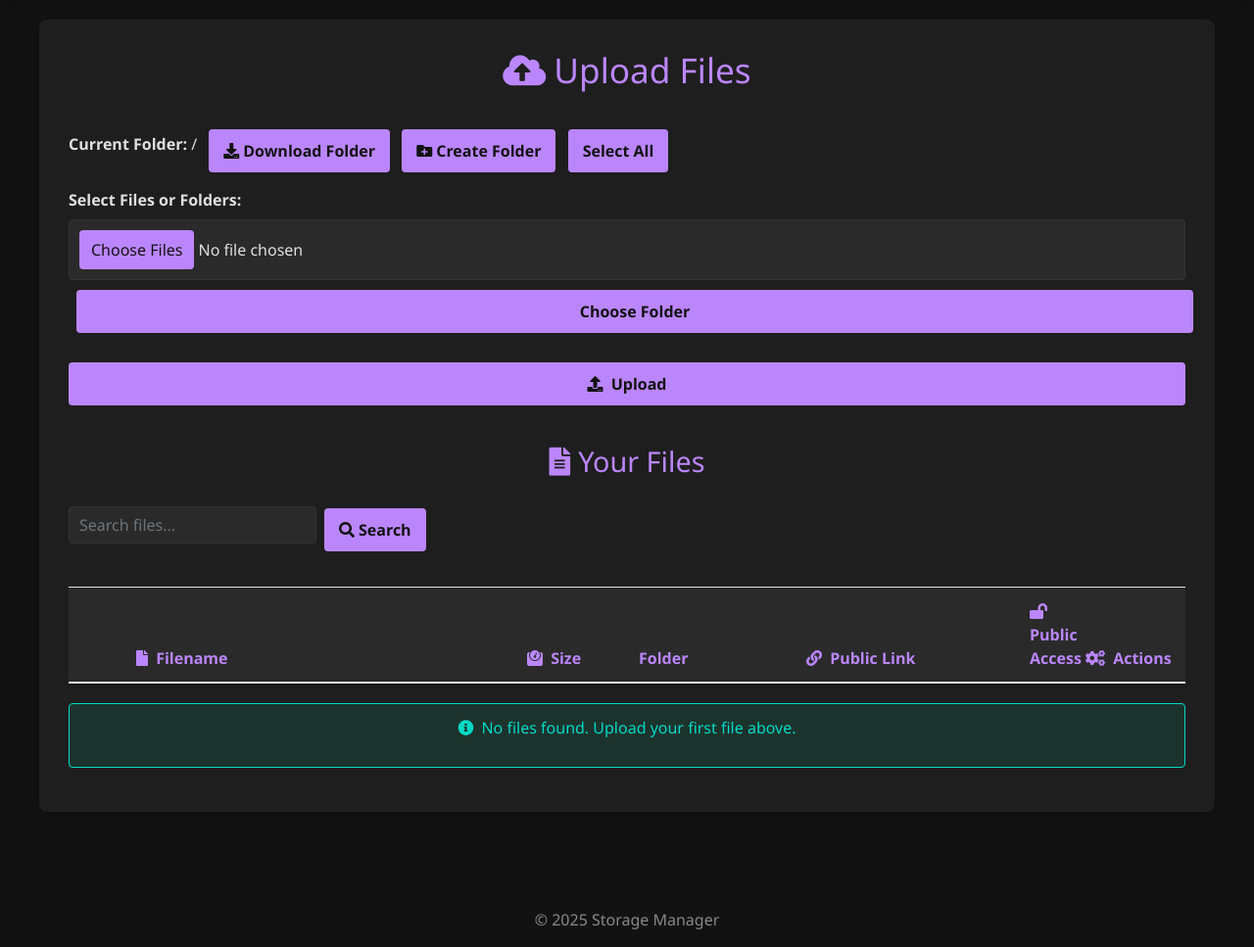
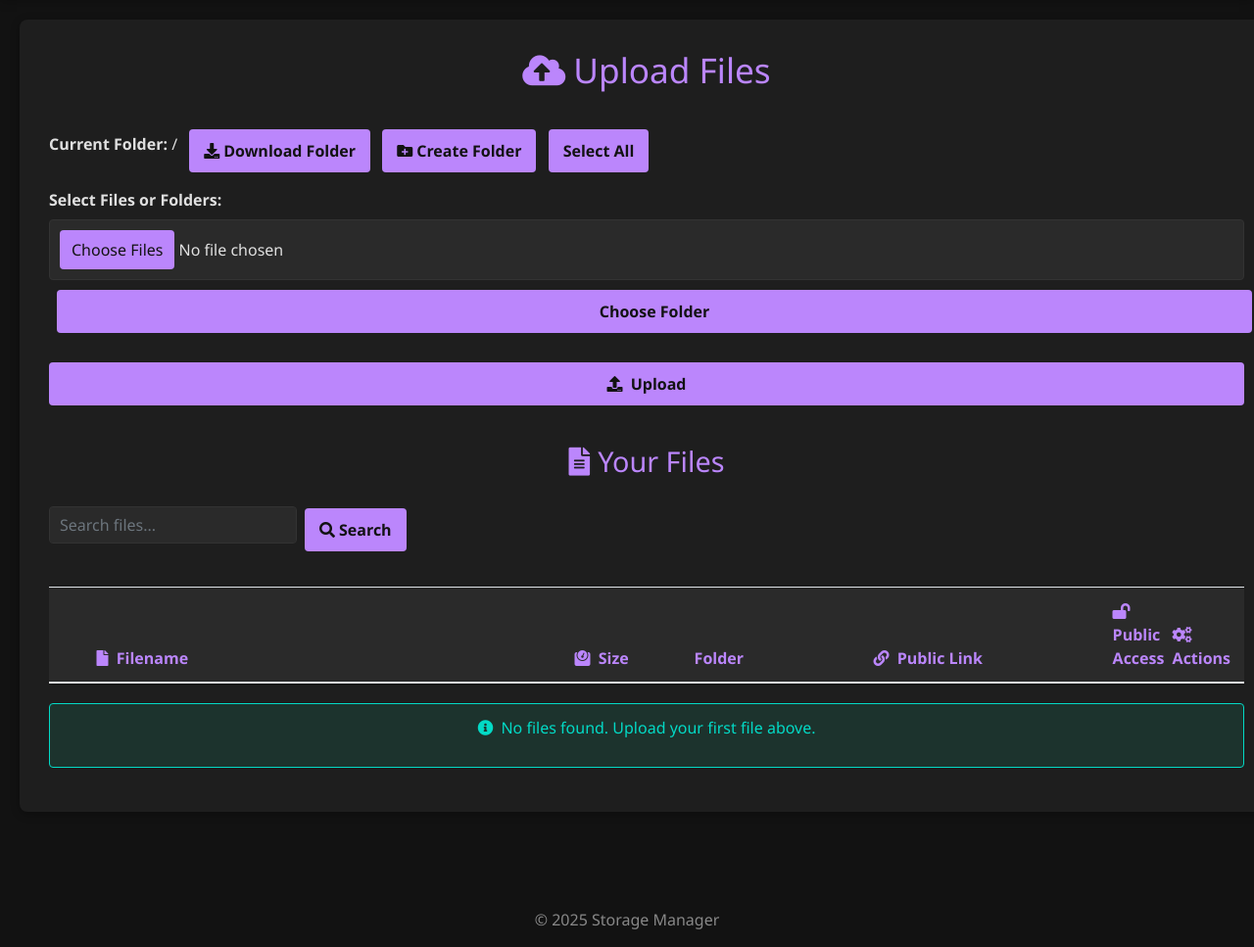
Before and after one commit to weneten/notion-storage, a Flask app: page / in a window 1280 px wide. Shown: the part 56-1023 px from the top of the page at 98% size. Run offline with Flask 3, Linux system fonts and the light colour scheme; the visitor is signed in with stand-in values (Sample User, id 1); data that the repository does not hold is empty; some libraries are stand-ins or nearby versions.

Commit message:
refine file table layout

```diff
--- a/static/style.css
+++ b/static/style.css
@@ -34,10 +34,8 @@ h2 {
     padding: 30px;
     border-radius: 8px;
     box-shadow: 0 2px 10px rgba(0, 0, 0, 0.3);
-    width: 100%;
-    max-width: 1200px;
     box-sizing: border-box;
-    margin: 20px auto;
+    margin: 20px;
 }
 
 .form-group {
@@ -360,7 +358,7 @@ button:hover,
 
 /* Ensure consistent spacing for file table columns */
 #files-container {
-    overflow-x: auto;
+    overflow-x: hidden;
 }
 
 #fileTable {
@@ -372,15 +370,16 @@ button:hover,
 #fileTable th,
 #fileTable td {
     padding: 12px;
+    box-sizing: border-box;
 }
 
 #fileTable .select-column {
-    width: 5%;
+    width: 3%;
     min-width: 30px;
 }
 
 #fileTable .filename-column {
-    width: 35%;
+    width: 40%;
 }
 
 #fileTable .size-column {
@@ -404,7 +403,7 @@ button:hover,
 #fileTable .folder-column,
 #fileTable .public-link-column {
     white-space: normal;
-    overflow-wrap: anywhere;
+    word-break: break-word;
 }
 
 #fileTable .public-link-column .public-link {
@@ -414,7 +413,7 @@ button:hover,
 
 #fileTable th:last-child,
 #fileTable td:last-child {
-    width: 10%;
+    width: 7%;
 }
 
 .filesize-cell {
```
